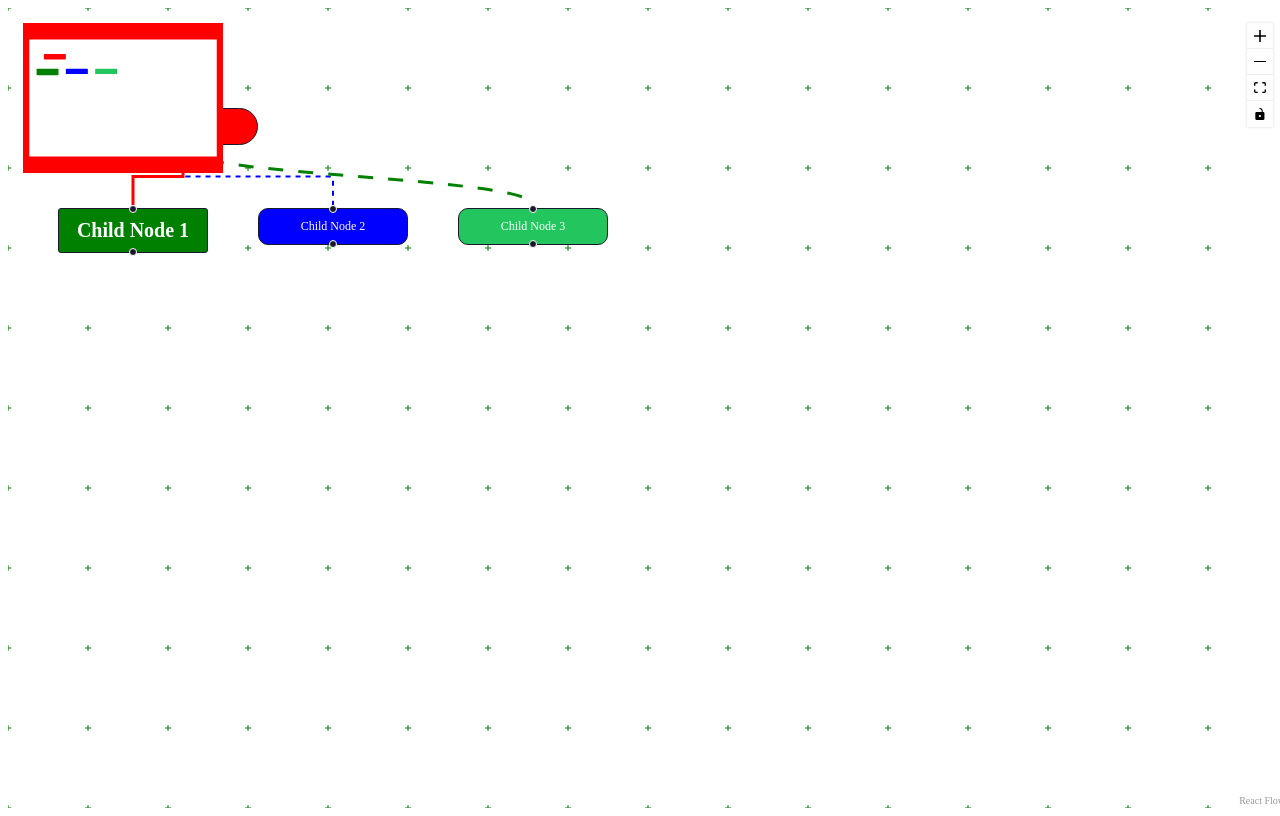
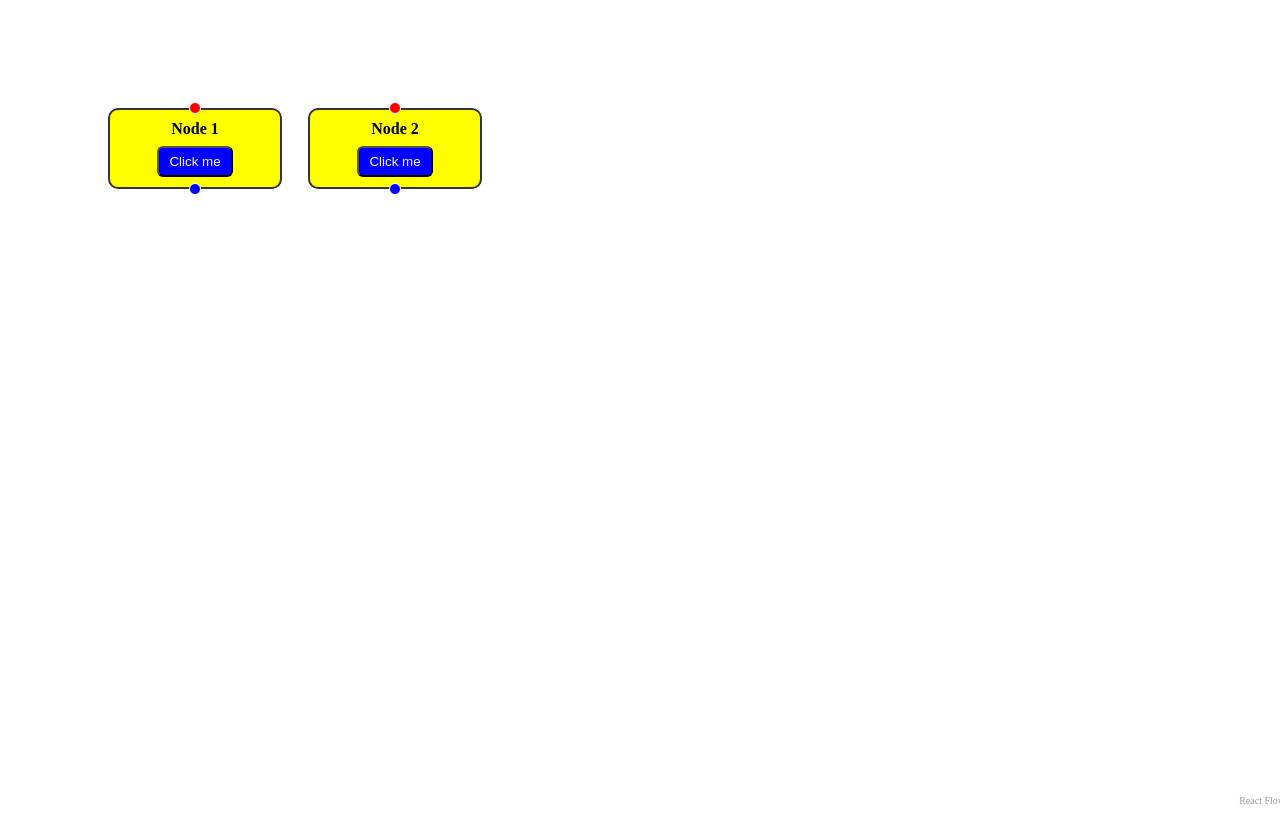
Before and after one commit to amolkapadi/react-flow-2025, a React (Vite) app: page / in a window 1280 px wide. Built offline with nearby package versions, Linux system fonts and the light colour scheme.

Commit message:
vedio 12

```diff
--- a/package.json
+++ b/package.json
@@ -11,6 +11,7 @@
   },
   "dependencies": {
     "@xyflow/react": "^12.8.4",
+    "lucide-react": "^0.542.0",
     "react": "^19.1.1",
     "react-dom": "^19.1.1"
   },
--- a/src/App.jsx
+++ b/src/App.jsx
@@ -1,103 +1,72 @@
-import { ReactFlow, useNodesState, useEdgesState, Background, Controls, MiniMap } from '@xyflow/react';
+import {ReactFlow, useNodesState, useEdgesState, addEdge, Handle, Position } from '@xyflow/react';
 import '@xyflow/react/dist/style.css';
 
 
+function CustomNode ({data}){
+  return(
+    <div
+      style={{
+        padding:10,
+        border:'2px solid #333',
+        borderRadius:10,
+        background:"yellow",
+        color:"#000",
+        textAlign:"center",
+        minWidth:150
+      }}
+    >
+    <Handle
+      type='target'
+      position={Position.Top}
+      style={{background:'red', width:10, height:10}}
+    />
+      <h4 style={{margin:0}}>{data.label}</h4>
+      <button
+        style={{
+          marginTop:8,
+          padding:"6px 10px",
+          background:"blue",
+          borderRadius:6,
+          cursor:"pointer",
+          color:"white"
+        }}
+      >Click me</button>
+      <Handle
+      type='source'
+      position={Position.Bottom}
+      style={{background:'blue', width:10, height:10}}
+      />
+    </div>
+  )
+}
+
+
 function App() {
-  const intialNodes = [
-    {
-      id:"1",
-      position : {x:100, y:100},
-      data:{label:"Parents Node"},
-      style:{
-          background:"red",
-          color:"#fff",
-          borderRadius:20
-    }
-  },
-    {id:"2",
-      position : {x:50, y:200},
-      data:{label:"Child Node 1"},
-      style:{
-        background:'green',
-        color:"white",
-        fontWeight:'bold',
-        fontSize:20
-      }
-    },
-    {id:"3",
-      position: {x:250, y:200},
-      data:{label:"Child Node 2 "},
-      style:{
-        background:"blue",
-        color:'white',
-        borderRadius:10
-      }
-    },
-    {id:"4",
-      position: {x:450, y:200},
-      data:{label:"Child Node 3"},
-      style:{
-        background:"#22c55e",
-        color:'white',
-        borderRadius:10
-      }
-    }
+  const initialNodes = [
+    {id:"1", position: {x:100, y:100}, data:{label:"Node 1"}, type:"custom"},
+    {id:"2", position: {x:300, y:100}, data:{label:"Node 2"}, type:"custom"},
+
   ]
 
-  const initialEdges = [
-    {
-      id:"e1-2",
-      source:"1",
-      target:"2",
-      type:'step',
-      style:{
-        stroke:"red",
-        strokeWidth:3
-      }
-    },
-    {
-      id:"e2-3",
-      source:"1",
-      target:"3",
-      type:"smoothstep",
-      style:{stroke:'blue', strokeWidth:2},
-      animated:true
-    },
-    {id:"e2-4",
-      source:"1",
-      target:"4",
-      type:"bezier",
-      style:{
-        stroke:"green",
-        strokeWidth:3,
-        strokeDasharray:"15"
-      }
-    }
-  ];
-  const [nodes, setNodes, onNodesChange] = useNodesState(intialNodes);
+  const initialEdges =[];
+
+  const [nodes, setNodes, onNodesChange] = useNodesState(initialNodes);
   const [edges, setEdges, onEdgesChange] = useEdgesState(initialEdges);
+
+
+  const nodeTypes = {custom :CustomNode};
+
   return (
     <div style={{width:"100vw", height:"100vh"}}>
       <ReactFlow
-      nodes={nodes}
-      edges={edges}
-      onNodesChange={onNodesChange}
-      onEdgesChange={onEdgesChange}
+        nodes={nodes}
+        edges={edges}
+        onNodesChange={onNodesChange}
+        onEdgesChange={onEdgesChange}
+        nodeTypes={nodeTypes}
+        onConnect={(params) => setEdges((eds) => addEdge(params, eds))}
       >
-      {/* <Background variant='lines' color='red' size={10} gap={8}/> */}
-       <Background variant='cross' color='green'  gap={80}/>
-       <Controls
-          showZoom={true}
-          showFitView={true}
-          showInteractive={true}
-          position='top-right'
-       />
-       <MiniMap
-        zoomable
-        pannable
-        maskColor='red'
-        position='top-left'
-       />
+
       </ReactFlow>
     </div>
     );
```
Also changed, not shown: src/ReactFlow/Vedio12.jsx (added, +74 -0 lines), 1 other file (tests, documents, lock files or other folders).
